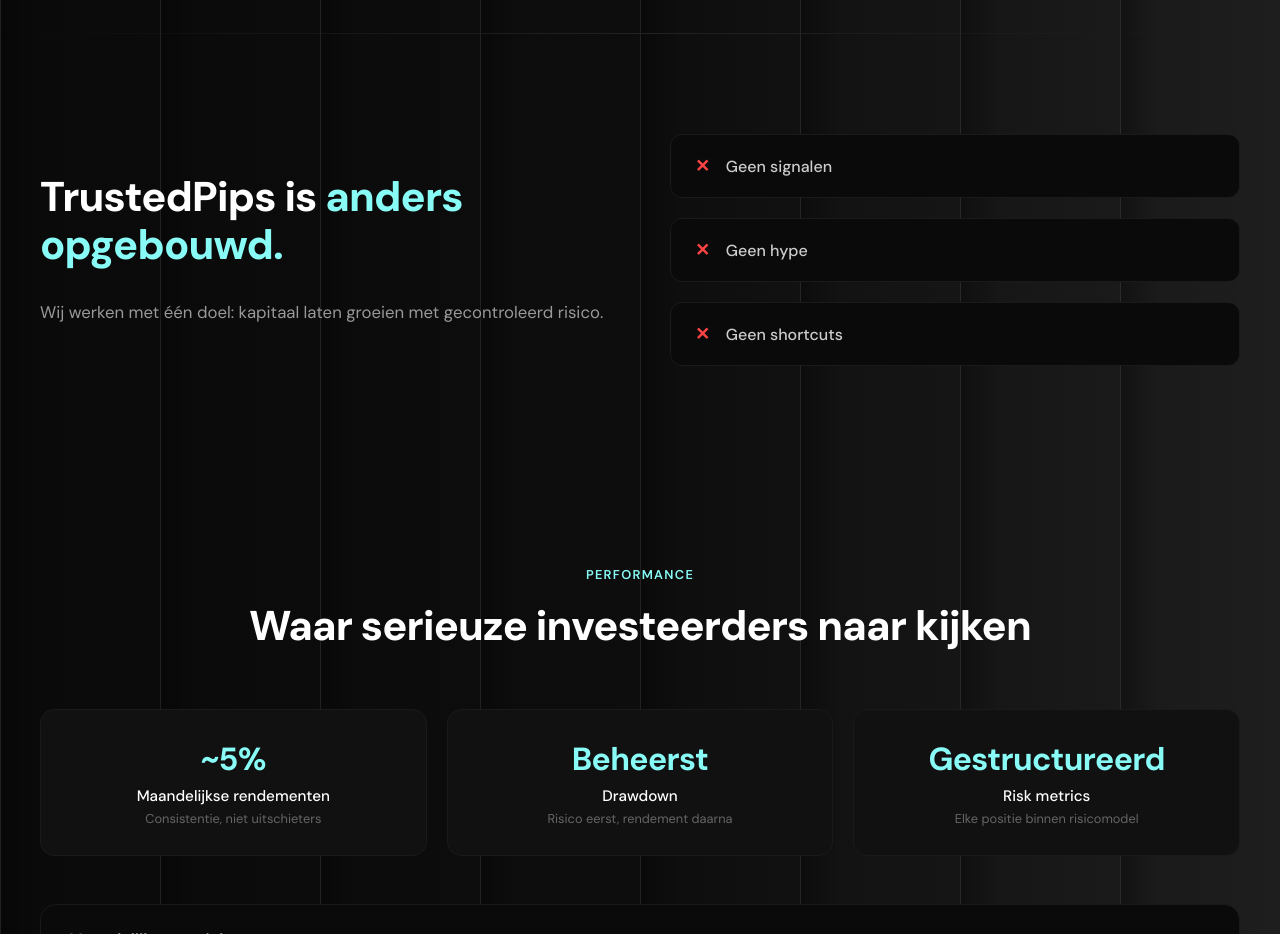
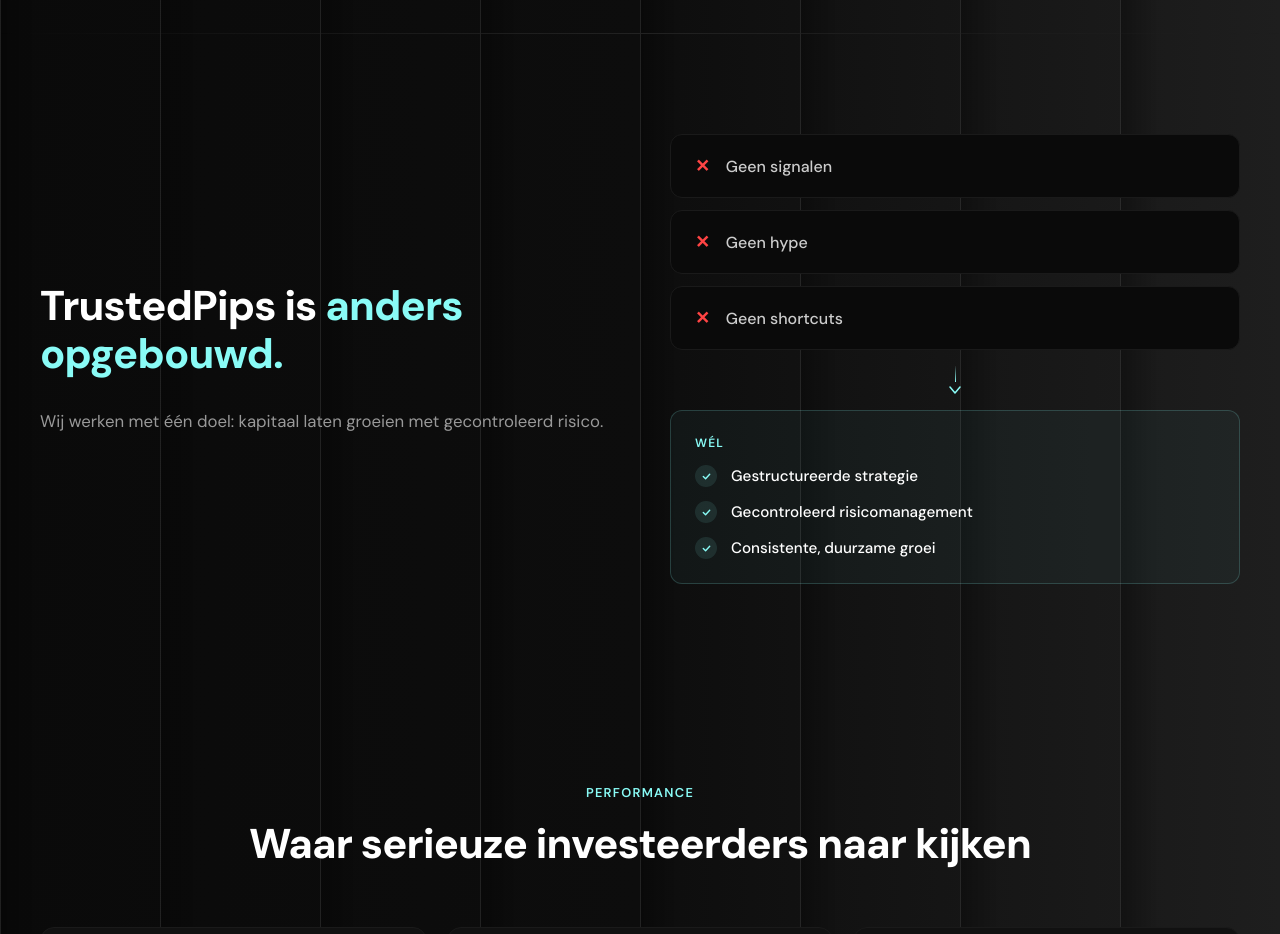
Before and after one commit to z2yn2d9mpb-cpu/TP-Investing, a Next.js app: page / in a window 1280 px wide. Shown: the part 940-1874 px from the top of the page. Built offline with nearby package versions, Linux system fonts and the light colour scheme.

Commit message:
Update page.jsx

```diff
--- a/app/page.jsx
+++ b/app/page.jsx
@@ -500,7 +500,10 @@
                 Wij werken met één doel: kapitaal laten groeien met gecontroleerd risico.
               </p>
             </div>
-            <div style={{ display: "flex", flexDirection: "column", gap: 20 }}>
+
+            <div style={{ display: "flex", flexDirection: "column", gap: 12 }}>
+              {/* Negatief blok */}
+              <div style={{ display: "flex", flexDirection: "column", gap: 12 }}>
                 {[
                   { icon: "✕", text: "Geen signalen" },
                   { icon: "✕", text: "Geen hype" },
@@ -514,6 +517,47 @@
                     <span style={{ color: "#ccc", fontSize: "1rem", fontWeight: 500 }}>{item.text}</span>
                   </div>
                 ))}
+              </div>
+
+              {/* Pijl */}
+              <div style={{ display: "flex", alignItems: "center", justifyContent: "center", padding: "4px 0" }}>
+                <div style={{ display: "flex", flexDirection: "column", alignItems: "center", gap: 4 }}>
+                  <div style={{ width: 1, height: 16, background: "linear-gradient(180deg, #222, #89FBF6)" }} />
+                  <svg width="12" height="8" viewBox="0 0 12 8" fill="none">
+                    <path d="M1 1L6 7L11 1" stroke="#89FBF6" strokeWidth="1.5" strokeLinecap="round" strokeLinejoin="round"/>
+                  </svg>
+                </div>
+              </div>
+
+              {/* Positief blok */}
+              <div style={{
+                background: "rgba(137,251,246,0.04)",
+                border: "1px solid rgba(137,251,246,0.18)",
+                borderRadius: 12, padding: "24px",
+                display: "flex", flexDirection: "column", gap: 14,
+              }}>
+                <span style={{ color: ACCENT, fontSize: "0.75rem", fontWeight: 600, letterSpacing: "0.1em", textTransform: "uppercase" }}>
+                  Wél
+                </span>
+                {[
+                  { text: "Gestructureerde strategie" },
+                  { text: "Gecontroleerd risicomanagement" },
+                  { text: "Consistente, duurzame groei" },
+                ].map((item, i) => (
+                  <div key={i} style={{ display: "flex", alignItems: "center", gap: 14 }}>
+                    <span style={{
+                      width: 22, height: 22, borderRadius: "50%",
+                      background: "rgba(137,251,246,0.1)",
+                      display: "flex", alignItems: "center", justifyContent: "center", flexShrink: 0,
+                    }}>
+                      <svg width="11" height="11" viewBox="0 0 12 12" fill="none">
+                        <path d="M2.5 6L5 8.5L9.5 3.5" stroke="#89FBF6" strokeWidth="1.5" strokeLinecap="round" strokeLinejoin="round"/>
+                      </svg>
+                    </span>
+                    <span style={{ color: "#fff", fontSize: "0.95rem", fontWeight: 500 }}>{item.text}</span>
+                  </div>
+                ))}
+              </div>
             </div>
           </div>
         </div>
```
Lines whose indentation alone changed are shown as unchanged.
